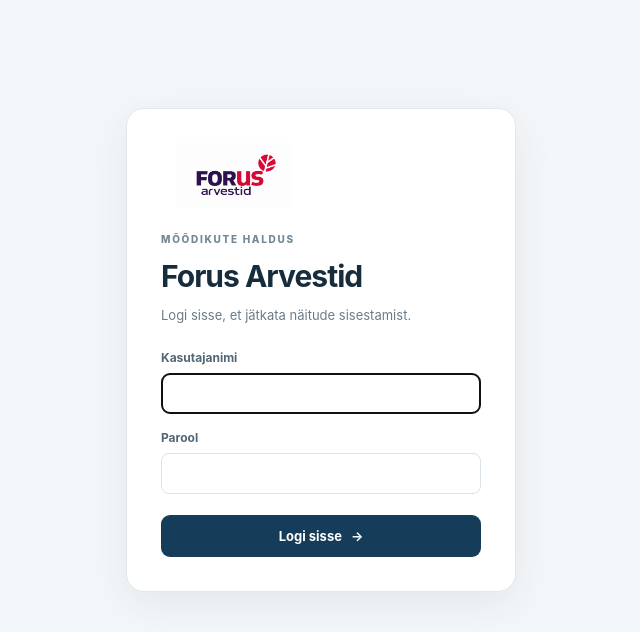
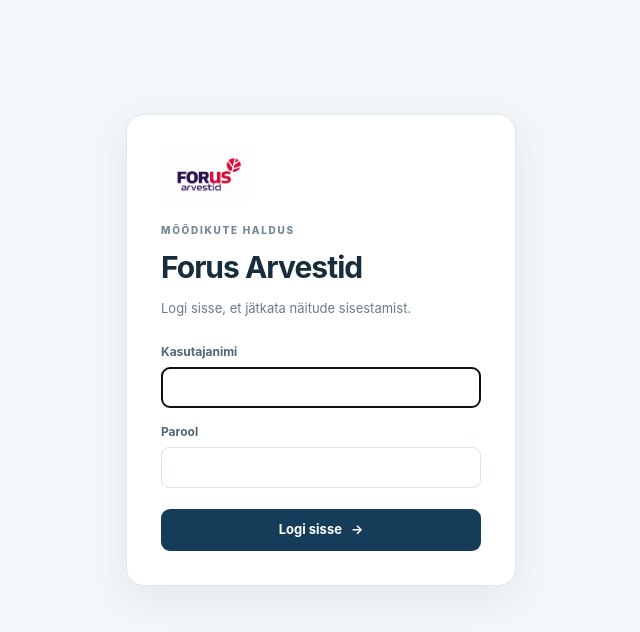
Before and after one commit to Tviki1488/IdaMeters, a Flask app: page /login in a window 1280 px wide. Shown: the top 632 px of the page, without its empty margins (319-959 px from the left). Run offline with Flask 3, Linux system fonts and the light colour scheme; some libraries are stand-ins or nearby versions.

Commit message:
Refactor login card styles and logo dimensions
Updated styles for login card and brand elements, including padding and logo dimensions.

```diff
--- a/static/style.css
+++ b/static/style.css
@@ -102,11 +102,36 @@
     margin-bottom: 24px;
 }
 
+
+/* Login page — consistent alignment */
+.login-card {
+    padding: 34px;
+}
+
+.login-brand {
+    display: flex;
+    align-items: center;
+    justify-content: flex-start;
+    margin: 0 0 22px;
+}
+
 .login-brand-logo {
     display: block;
-    width: 145px;
-    max-width: 100%;
-    height: auto;
-    max-height: 65px;
+    width: 120px;
+    height: 52px;
     object-fit: contain;
+    object-position: left center;
 }
+
+.login-card .eyebrow {
+    margin-bottom: 7px;
+}
+
+.login-card h1 {
+    margin-top: 4px;
+    margin-bottom: 9px;
+}
+
+.login-card > .muted {
+    margin-bottom: 24px;
+}
```
